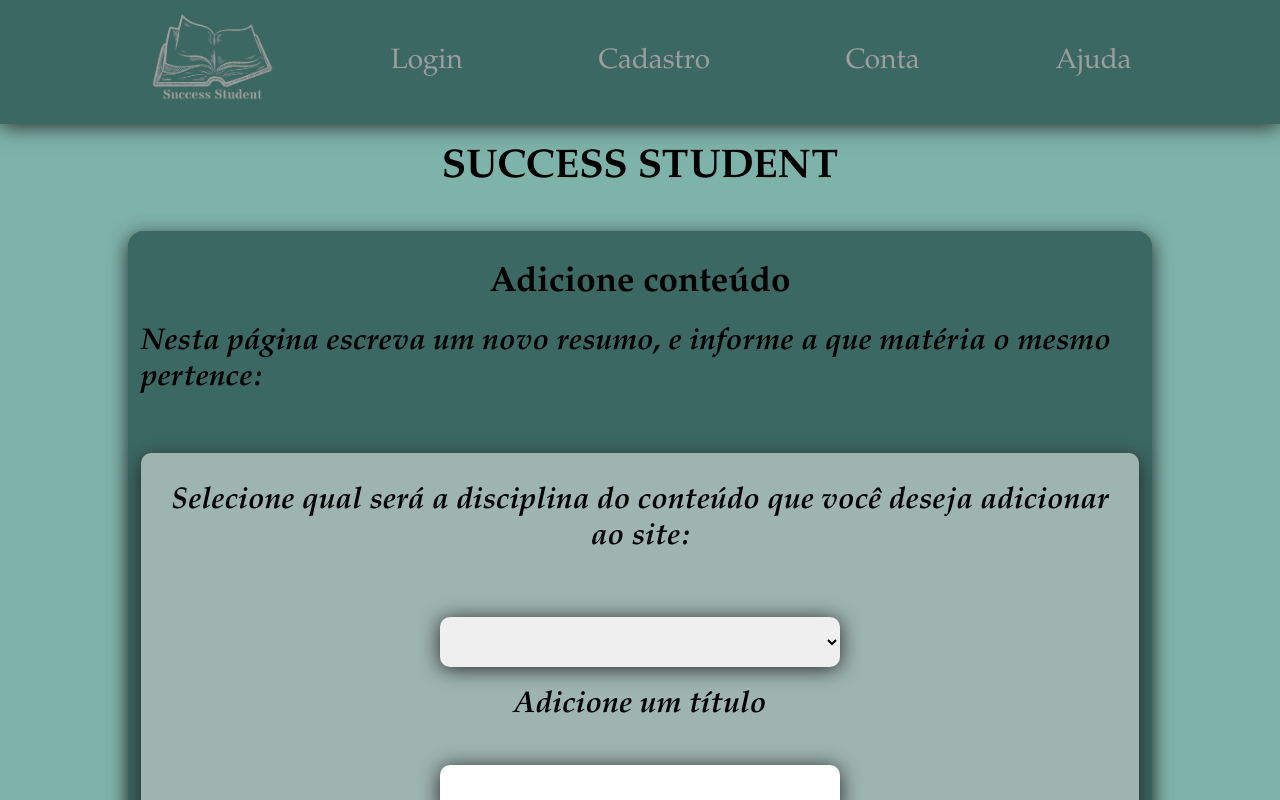
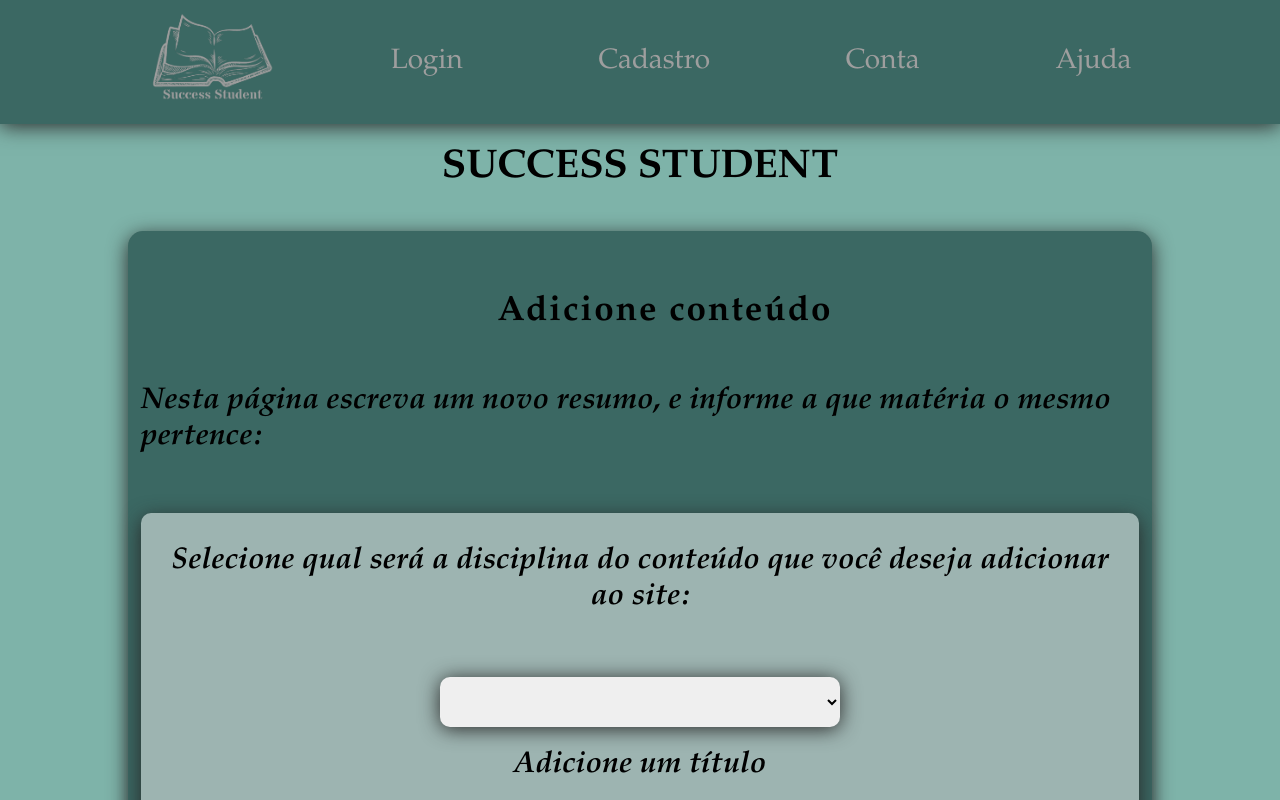
Before and after one commit to Bob-Cafezento/Front, a Vue app: page /adicionarconteudo in a window 1280 px wide. Shown: the top 800 px of the page. Built offline with nearby package versions, Linux system fonts and the light colour scheme.

Commit message:
eu coloquei um <br> depois do adicione conteúdo

```diff
--- a/src/views/AdicionarConteudoView.vue
+++ b/src/views/AdicionarConteudoView.vue
@@ -3,7 +3,7 @@
     <div id="abrangent">
 
         <main>
-            <h2>Adicione conteúdo</h2>
+            <p><h2>Adicione conteúdo</h2></p><br>
             <h3>Nesta página escreva um novo resumo, e informe a que matéria o mesmo pertence:</h3><br>
             <div class="box">
                 <h3>Selecione qual será a disciplina do conteúdo que você deseja adicionar ao site:</h3><br>
```
Also changed, not shown: 1 other file (tests, documents, lock files or other folders).
